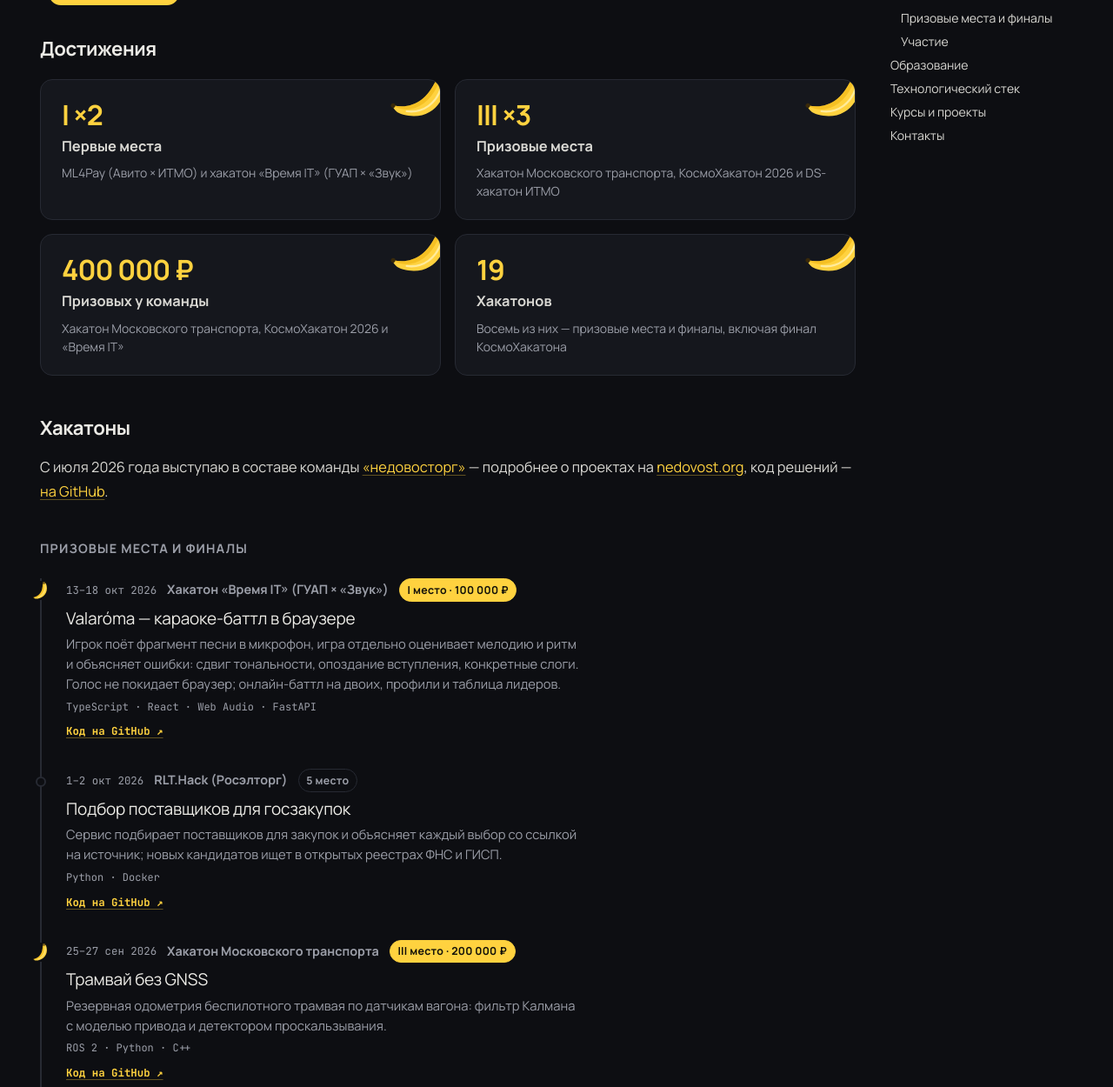
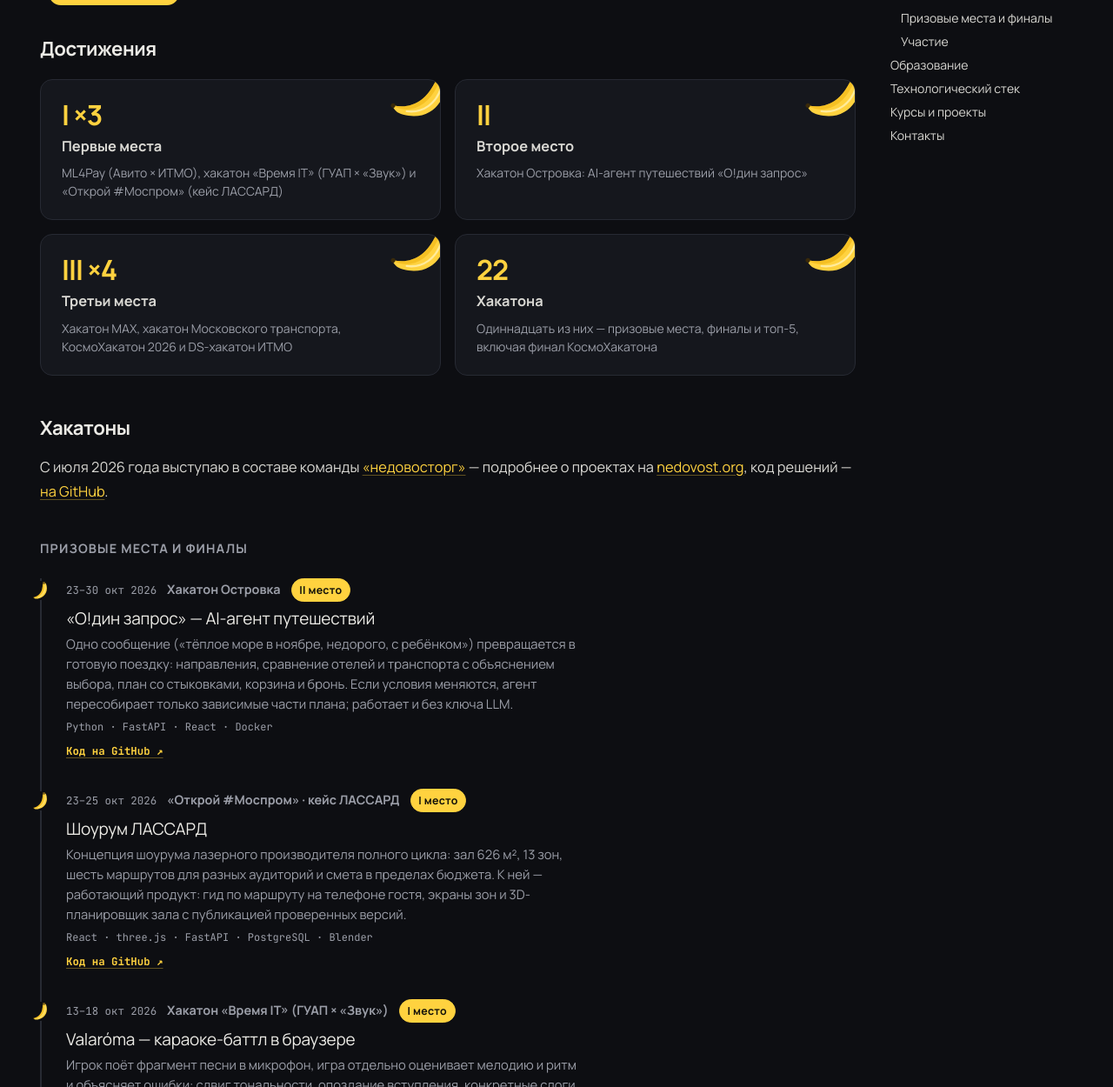
Before and after one commit to Ivana-banana/ivana-banana.github.io, an MkDocs documentation site: the page built from source/docs/about.md, in a window 1280 px wide and 1400 px high, scrolled down 207 px, cut to the strip 150-1400 px from the top of the window. Shown: the whole strip at 87% size. Built offline with MkDocs 1.6.1 and Material for MkDocs 9.7.7, drawn with Linux system fonts in a browser that asks for light colours; some web fonts are replaced; some of the changed text lies outside the part shown.

Commit message:
Моспром I, Островок II, MAX III, «Точка сборки»: 22 хакатона, без сумм призовых

```diff
--- a/source/docs/about.md
+++ b/source/docs/about.md
@@ -17,10 +17,10 @@ hide:
 ## Достижения
 
 <div class="achievements">
-  <div class="ach"><span class="ach__value">I ×2</span><span class="ach__title">Первые места</span><span class="ach__desc">ML4Pay (Авито × ИТМО) и хакатон «Время IT» (ГУАП × «Звук»)</span></div>
-  <div class="ach"><span class="ach__value">III ×3</span><span class="ach__title">Призовые места</span><span class="ach__desc">Хакатон Московского транспорта, КосмоХакатон 2026 и DS-хакатон ИТМО</span></div>
-  <div class="ach"><span class="ach__value">400 000 ₽</span><span class="ach__title">Призовых у команды</span><span class="ach__desc">Хакатон Московского транспорта, КосмоХакатон 2026 и «Время IT»</span></div>
-  <div class="ach"><span class="ach__value">19</span><span class="ach__title">Хакатонов</span><span class="ach__desc">Восемь из них — призовые места и финалы, включая финал КосмоХакатона</span></div>
+  <div class="ach"><span class="ach__value">I ×3</span><span class="ach__title">Первые места</span><span class="ach__desc">ML4Pay (Авито × ИТМО), хакатон «Время IT» (ГУАП × «Звук») и «Открой #Моспром» (кейс ЛАССАРД)</span></div>
+  <div class="ach"><span class="ach__value">II</span><span class="ach__title">Второе место</span><span class="ach__desc">Хакатон Островка: AI-агент путешествий «О!дин запрос»</span></div>
+  <div class="ach"><span class="ach__value">III ×4</span><span class="ach__title">Третьи места</span><span class="ach__desc">Хакатон MAX, хакатон Московского транспорта, КосмоХакатон 2026 и DS-хакатон ИТМО</span></div>
+  <div class="ach"><span class="ach__value">22</span><span class="ach__title">Хакатона</span><span class="ach__desc">Одиннадцать из них — призовые места, финалы и топ-5, включая финал КосмоХакатона</span></div>
 </div>
 
 ## Хакатоны { #hackathons }
@@ -32,7 +32,23 @@ hide:
 <div class="timeline">
 
   <div class="tl-item tl-item--win">
-    <div class="tl-head"><span class="tl-date">13–18 окт 2026</span><span class="tl-event">Хакатон «Время IT» (ГУАП × «Звук»)</span><span class="badge badge--win">I место · 100 000 ₽</span></div>
+    <div class="tl-head"><span class="tl-date">23–30 окт 2026</span><span class="tl-event">Хакатон Островка</span><span class="badge badge--win">II место</span></div>
+    <a class="tl-title" href="https://github.com/Ivana-banana/Ostrovok">«О!дин запрос» — AI-агент путешествий</a>
+    <div class="tl-desc">Одно сообщение («тёплое море в ноябре, недорого, с ребёнком») превращается в готовую поездку: направления, сравнение отелей и транспорта с объяснением выбора, план со стыковками, корзина и бронь. Если условия меняются, агент пересобирает только зависимые части плана; работает и без ключа LLM.</div>
+    <div class="tl-stack">Python · FastAPI · React · Docker</div>
+    <a class="tl-code" href="https://github.com/Ivana-banana/Ostrovok">Код на GitHub ↗</a>
+  </div>
+
+  <div class="tl-item tl-item--win">
+    <div class="tl-head"><span class="tl-date">23–25 окт 2026</span><span class="tl-event">«Открой #Моспром» · кейс ЛАССАРД</span><span class="badge badge--win">I место</span></div>
+    <a class="tl-title" href="https://nedovost.org/projects/lassard-showroom">Шоурум ЛАССАРД</a>
+    <div class="tl-desc">Концепция шоурума лазерного производителя полного цикла: зал 626 м², 13 зон, шесть маршрутов для разных аудиторий и смета в пределах бюджета. К ней — работающий продукт: гид по маршруту на телефоне гостя, экраны зон и 3D-планировщик зала с публикацией проверенных версий.</div>
+    <div class="tl-stack">React · three.js · FastAPI · PostgreSQL · Blender</div>
+    <a class="tl-code" href="https://github.com/Ivana-banana/Lassard">Код на GitHub ↗</a>
+  </div>
+
+  <div class="tl-item tl-item--win">
+    <div class="tl-head"><span class="tl-date">13–18 окт 2026</span><span class="tl-event">Хакатон «Время IT» (ГУАП × «Звук»)</span><span class="badge badge--win">I место</span></div>
     <a class="tl-title" href="https://valaroma.nedovost.org">Valaróma — караоке-баттл в браузере</a>
     <div class="tl-desc">Игрок поёт фрагмент песни в микрофон, игра отдельно оценивает мелодию и ритм и объясняет ошибки: сдвиг тональности, опоздание вступления, конкретные слоги. Голос не покидает браузер; онлайн-баттл на двоих, профили и таблица лидеров.</div>
     <div class="tl-stack">TypeScript · React · Web Audio · FastAPI</div>
@@ -48,7 +64,7 @@ hide:
   </div>
 
   <div class="tl-item tl-item--win">
-    <div class="tl-head"><span class="tl-date">25–27 сен 2026</span><span class="tl-event">Хакатон Московского транспорта</span><span class="badge badge--win">III место · 200 000 ₽</span></div>
+    <div class="tl-head"><span class="tl-date">25–27 сен 2026</span><span class="tl-event">Хакатон Московского транспорта</span><span class="badge badge--win">III место</span></div>
     <a class="tl-title" href="https://nedovost.org/projects/tram-odometry">Трамвай без GNSS</a>
     <div class="tl-desc">Резервная одометрия беспилотного трамвая по датчикам вагона: фильтр Калмана с моделью привода и детектором проскальзывания.</div>
     <div class="tl-stack">ROS 2 · Python · C++</div>
@@ -64,11 +80,19 @@ hide:
   </div>
 
   <div class="tl-item tl-item--win">
-    <div class="tl-head"><span class="tl-date">18–19 сен 2026</span><span class="tl-event">КосмоХакатон 2026</span><span class="badge badge--win">III место · 100 000 ₽</span></div>
+    <div class="tl-head"><span class="tl-date">18–19 сен 2026</span><span class="tl-event">КосмоХакатон 2026</span><span class="badge badge--win">III место</span></div>
     <a class="tl-title" href="https://nedovost.org/projects/fuel-contour-2035">Топливный космоконтур 2035</a>
     <div class="tl-desc">Пульт оператора орбитального топливного узла: помесячная модель материального баланса и MILP-оптимизатор плана.</div>
     <div class="tl-stack">Python · MILP · HiGHS</div>
     <a class="tl-code" href="https://github.com/Ivana-banana/kosmo">Код на GitHub ↗</a>
+  </div>
+
+  <div class="tl-item tl-item--win">
+    <div class="tl-head"><span class="tl-date">15–25 сен 2026</span><span class="tl-event">Хакатон MAX</span><span class="badge badge--win">III место</span></div>
+    <a class="tl-title" href="https://nedovost.org/projects/max-first-90-days">Первые 90 дней иностранного студента</a>
+    <div class="tl-desc">Бот и мини-приложение в MAX строят иностранному первокурснику личный план обязательных процедур — медосвидетельствование, дактилоскопия — по дате въезда, ведут чек-лист документов и присылают напоминания о сроках.</div>
+    <div class="tl-stack">TypeScript · Node.js · PostgreSQL · Docker</div>
+    <a class="tl-code" href="https://github.com/Ivana-banana/MAX">Код на GitHub ↗</a>
   </div>
 
   <div class="tl-item">
@@ -102,11 +126,11 @@ hide:
 <div class="timeline">
 
   <div class="tl-item">
-    <div class="tl-head"><span class="tl-date">15–25 сен 2026</span><span class="tl-event">Хакатон MAX</span><span class="badge">Итоги не объявлены</span></div>
-    <a class="tl-title" href="https://nedovost.org/projects/max-first-90-days">Первые 90 дней иностранного студента</a>
-    <div class="tl-desc">Бот и мини-приложение в MAX, которые ведут иностранного первокурсника через обязательные сроки и присылают напоминания.</div>
-    <div class="tl-stack">Node.js · TypeScript · PostgreSQL</div>
-    <a class="tl-code" href="https://github.com/Ivana-banana/MAX">Код на GitHub ↗</a>
+    <div class="tl-head"><span class="tl-date">16–19 окт 2026</span><span class="tl-event">Хакатон «Точка сборки» (кейс АЦР × GigaCowork)</span><span class="badge">Участие</span></div>
+    <a class="tl-title" href="https://github.com/Ivana-banana/Tochka-Sborki">ИИ-агент для образовательных программ</a>
+    <div class="tl-desc">По запросу методиста агент собирает программу по любому ИТ-направлению и объёму часов в шаблоне АЦР: карта компетенций, учебный план, тесты, задания для семинаров, планы и слайды лекций. Правила перепроверяют часы и цифры LLM, экспорт — в .docx, .pptx и календарный план.</div>
+    <div class="tl-stack">Python · FastAPI · LLM (Cloud.ru)</div>
+    <a class="tl-code" href="https://github.com/Ivana-banana/Tochka-Sborki">Код на GitHub ↗</a>
   </div>
 
   <div class="tl-item">
```
Also changed, not shown: source/docs/index.md (+24 -24 lines).
